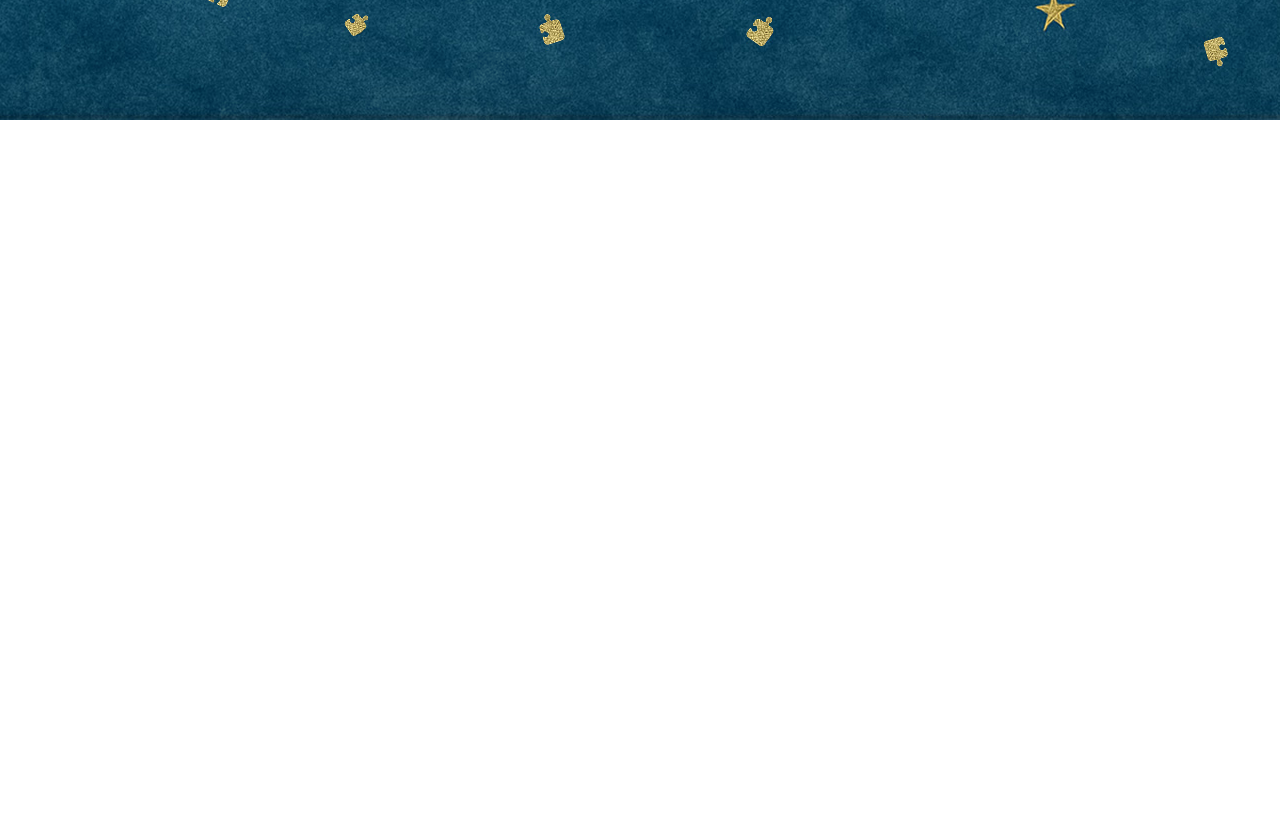
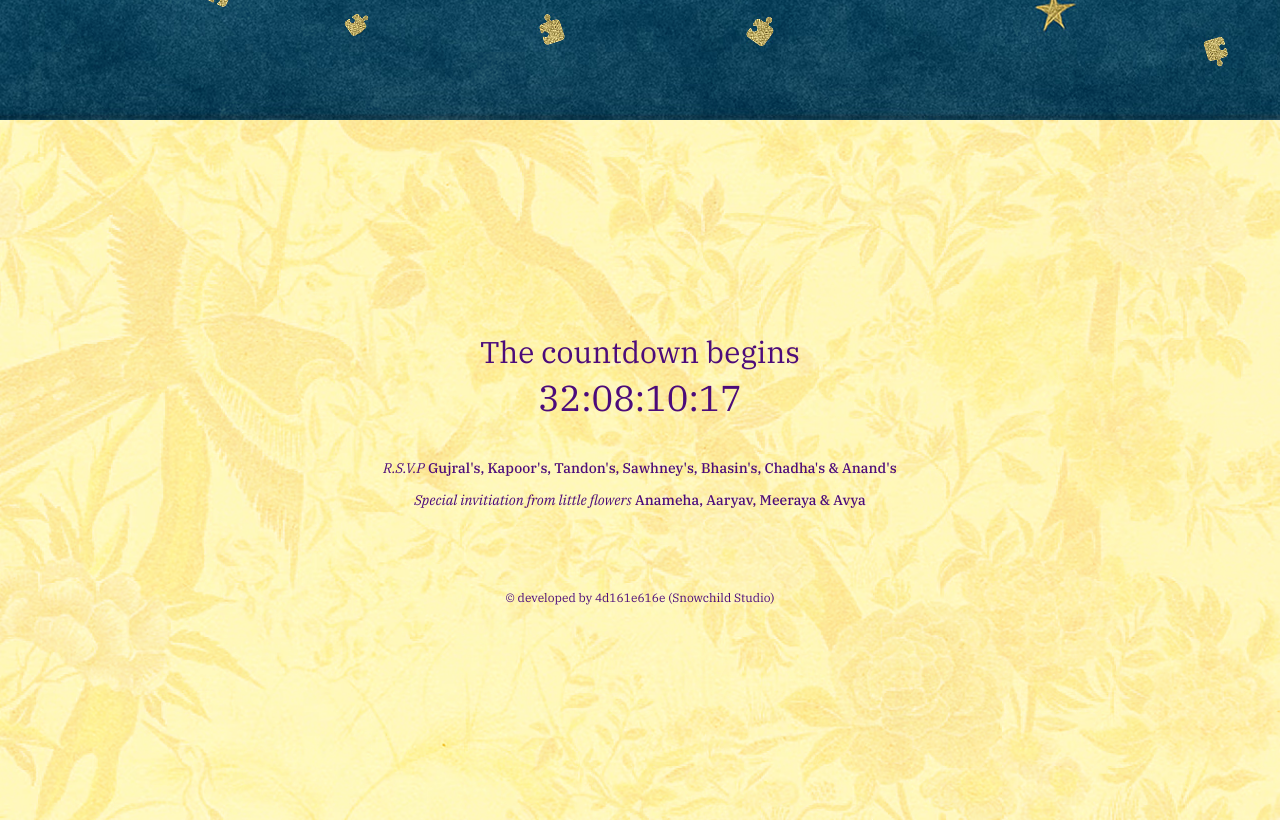
Before and after one commit to MANANTANDON/varun-and-riya, a Next.js app: page / in a window 1280 px wide. Shown: the part 780-1600 px from the top of the page. Before the commit the page ends 900 px from the top, so only its background shows below. Built offline with nearby package versions, Linux system fonts and the light colour scheme; a web font is replaced by a local one.

Commit message:
Footer done...

```diff
--- /dev/null
+++ b/src/components/Footer.jsx
@@ -0,0 +1,67 @@
+import React, { useEffect, useState } from "react";
+
+export const Footer = () => {
+  const targetDate = new Date("2026-04-28T00:00:00");
+
+  const getTimeLeft = () => {
+    const now = new Date();
+    const diff = targetDate - now;
+
+    if (diff <= 0) {
+      return { days: 0, hours: 0, minutes: 0, seconds: 0 };
+    }
+
+    return {
+      days: Math.floor(diff / (1000 * 60 * 60 * 24)),
+      hours: Math.floor((diff / (1000 * 60 * 60)) % 24),
+      minutes: Math.floor((diff / (1000 * 60)) % 60),
+      seconds: Math.floor((diff / 1000) % 60),
+    };
+  };
+
+  const [timeLeft, setTimeLeft] = useState(getTimeLeft());
+
+  useEffect(() => {
+    const timer = setInterval(() => {
+      setTimeLeft(getTimeLeft());
+    }, 1000);
+
+    return () => clearInterval(timer);
+  }, []);
+
+  return (
+    <div
+      className="h-175 w-screen flex items-center justify-center"
+      style={{
+        backgroundImage: "url(/images/footerbg.avif)",
+        backgroundPosition: "center",
+        backgroundSize: "cover",
+        backgroundRepeat: "no-repeat",
+      }}
+    >
+      <div className="text-[#4C0B7A] flex flex-col items-center">
+        <h2 className="text-2xl md:text-3xl">The countdown begins</h2>
+        <h3 className="text-3xl md:text-4xl mt-2">
+          {String(timeLeft.days).padStart(2, "0")}:
+          {String(timeLeft.hours).padStart(2, "0")}:
+          {String(timeLeft.minutes).padStart(2, "0")}:
+          {String(timeLeft.seconds).padStart(2, "0")}
+        </h3>
+        <p className="mt-10 text-sm text-center">
+          <i>R.S.V.P</i>{" "}
+          <span className="font-medium">
+            Gujral's, Kapoor's, Tandon's, Sawhney's, Bhasin's, Chadha's &
+            Anand's
+          </span>
+        </p>
+        <p className=" text-sm text-center mt-3 w-100 md:w-full">
+          <i>Special invitiation from little flowers</i>{" "}
+          <span className="font-medium">Anameha, Aaryav, Meeraya & Avya</span>
+        </p>
+        <p className="mt-20 text-xs">
+          © developed by 4d161e616e (Snowchild Studio)
+        </p>
+      </div>
+    </div>
+  );
+};
--- /dev/null
+++ b/src/components/TopContainer.jsx
@@ -0,0 +1,39 @@
+import React from "react";
+
+export const TopContainer = ({ isMobile }) => {
+  return (
+    <>
+      <div
+        className="h-225 w-screen"
+        style={{
+          backgroundImage: "url(/images/bg1.avif)",
+          backgroundPosition: "center",
+          backgroundSize: "cover",
+          backgroundRepeat: "no-repeat",
+        }}
+      >
+        <div
+          className="absolute w-screen h-125 lg:h-175 flex justify-center"
+          style={{
+            backgroundImage: `url(${isMobile ? "/images/top2.avif" : "/images/top.avif"})`,
+            backgroundPosition: "center",
+            backgroundSize: "cover",
+            backgroundRepeat: "no-repeat",
+          }}
+        >
+          <div className="h-fit text-[#DBC375] mt-24 flex flex-col gap-2 lg:gap-4 items-center">
+            <h1 className="text-5xl lg:text-7xl xl:text-8xl font-semibold">
+              Varun
+            </h1>
+            <h2 className="text-3xl lg:text-5xl xl:text-6xl font-medium">
+              <i>weds</i>
+            </h2>
+            <h2 className="text-5xl lg:text-7xl xl:text-8xl font-semibold">
+              Riya
+            </h2>
+          </div>
+        </div>
+      </div>
+    </>
+  );
+};
--- a/src/pages/index.jsx
+++ b/src/pages/index.jsx
@@ -1,3 +1,5 @@
+import { Footer } from "@/components/Footer";
+import { TopContainer } from "@/components/TopContainer";
 import React, { useEffect, useState } from "react";
 
 export default function Home() {
@@ -14,37 +16,8 @@ export default function Home() {
   }, []);
   return (
     <>
-      <div
-        className="h-225 w-screen"
-        style={{
-          backgroundImage: "url(/images/bg1.avif)",
-          backgroundPosition: "center",
-          backgroundSize: "cover",
-          backgroundRepeat: "no-repeat",
-        }}
-      >
-        <div
-          className="absolute w-screen h-125 lg:h-175 flex justify-center"
-          style={{
-            backgroundImage: `url(${isMobile ? "/images/top2.avif" : "/images/top.avif"})`,
-            backgroundPosition: "center",
-            backgroundSize: "cover",
-            backgroundRepeat: "no-repeat",
-          }}
-        >
-          <div className="h-fit text-[#DBC375] mt-24 flex flex-col gap-2 lg:gap-4 items-center">
-            <h1 className="text-5xl lg:text-7xl xl:text-8xl font-semibold">
-              Varun
-            </h1>
-            <h2 className="text-3xl lg:text-5xl xl:text-6xl font-medium">
-              <i>weds</i>
-            </h2>
-            <h2 className="text-5xl lg:text-7xl xl:text-8xl font-semibold">
-              Riya
-            </h2>
-          </div>
-        </div>
-      </div>
+      <TopContainer isMobile={isMobile} />
+      <Footer isMobile={isMobile} />
     </>
   );
 }
```
Also changed, not shown: public/images/footerbg.avif (added).
